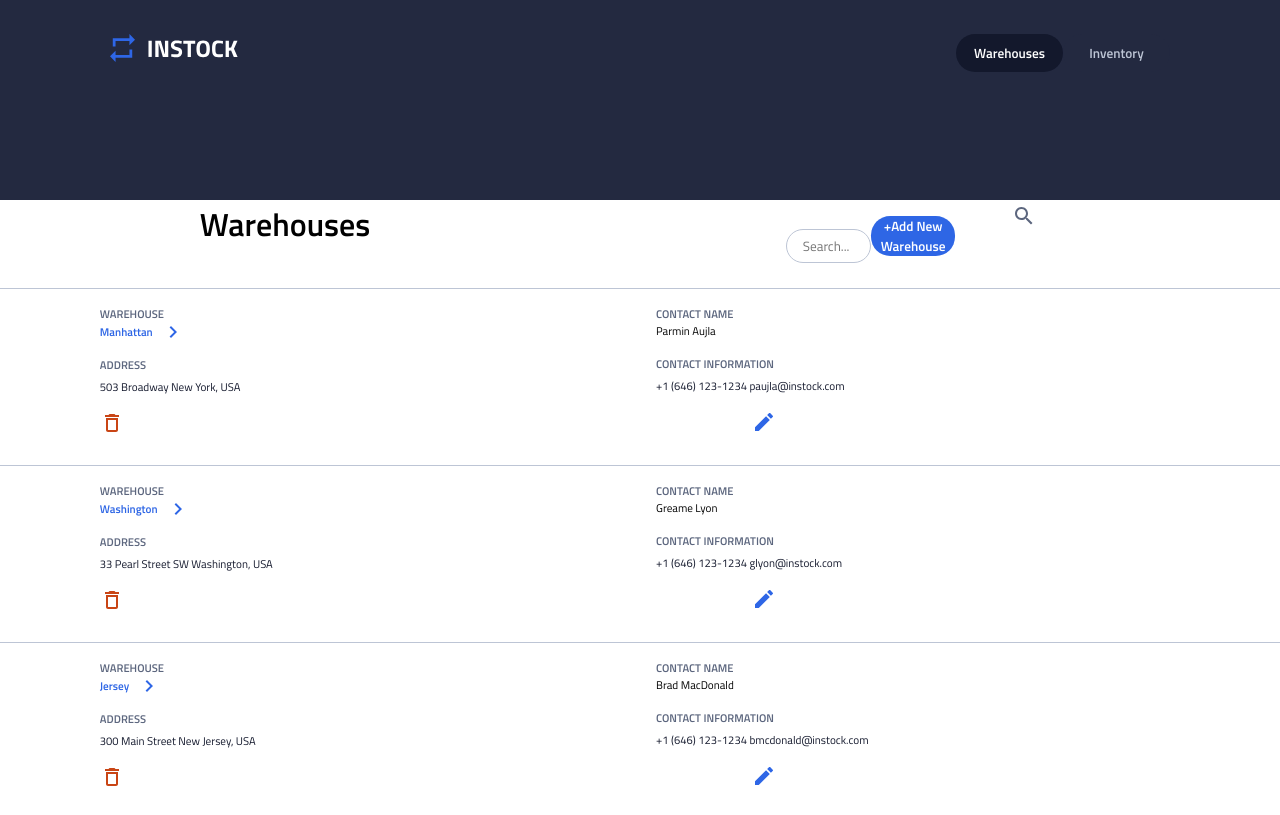
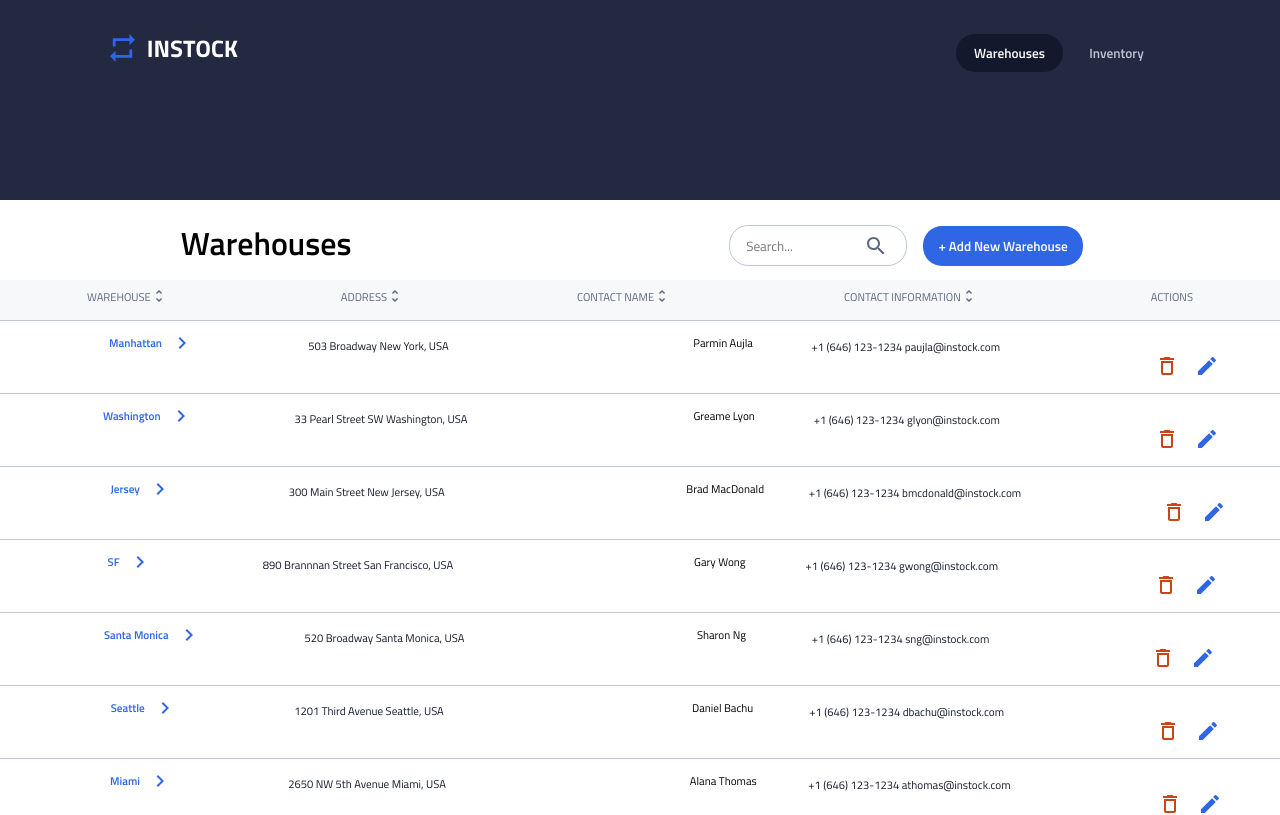
Before and after one commit to ShirinSadeghii/instock-frontend, a React (Create React App) app: page / in a window 1280 px wide. Shown: the top 815 px of the page. Built offline with nearby package versions, Linux system fonts and the light colour scheme.

Commit message:
start tablet style for warehouses page

```diff
--- a/src/components/WarehouseList/WarehouseList.jsx
+++ b/src/components/WarehouseList/WarehouseList.jsx
@@ -4,6 +4,7 @@ import trashBin from "../../assets/Icons/delete_outline-24px.svg";
 import pen from "../../assets/Icons/edit-24px.svg";
 import dataJson from "../../data/data.json";
 import lookingGlass from "../../assets/Icons/search-24px.svg";
+import sortArrow from "../../assets/Icons/sort-24px.svg";
 function WareHouseListDetail({ info }) {
   return (
     <li>
@@ -29,12 +30,47 @@ function WarehouseList() {
               alt="a looking glass icon"
             />
             <button className="warehouseListContainer__searchButton">
-              +Add New Warehouse
+              + Add New Warehouse
             </button>
           </div>
           {/* <button className="warehouseListContainer__searchButton">
             +Add New Warehouse
           </button> */}
+        </div>
+        <div className="warehouseListContainer__tabletLeader">
+          <p className="warehouseListContainer__tabletLeaderItem">
+            WAREHOUSE{" "}
+            <img
+              className="warehouseListContainer__tabletLeaderArrow"
+              src={sortArrow}
+              alt="sort arrows"
+            />
+          </p>
+          <p className="warehouseListContainer__tabletLeaderItem">
+            ADDRESS
+            <img
+              className="warehouseListContainer__tabletLeaderArrow"
+              src={sortArrow}
+              alt="sort arrows"
+            />
+          </p>
+          <p className="warehouseListContainer__tabletLeaderItem">
+            CONTACT NAME
+            <img
+              className="warehouseListContainer__tabletLeaderArrow"
+              src={sortArrow}
+              alt="sort arrows"
+            />
+          </p>
+          <p className="warehouseListContainer__tabletLeaderItem">
+            CONTACT INFORMATION
+            <img
+              className="warehouseListContainer__tabletLeaderArrow"
+              src={sortArrow}
+              alt="sort arrows"
+            />
+          </p>
+          <p className="warehouseListContainer__tabletLeaderItem">ACTIONS</p>
         </div>
         <ul className="warehouseListContainer__detailsBox">
           {dataJson.map((info, index) => {
@@ -83,7 +119,13 @@ function WarehouseList() {
                   <p className="warehouseListContainer__detailsInfo">
                     {info.contact_phone} {info.contact_email}
                   </p>
+
                   <span className="warehouseListContainer__penIcon--box">
+                    <img
+                      className="warehouseListContainer__binIconTablet"
+                      src={trashBin}
+                      alt="trashbin"
+                    />
                     <img
                       className="warehouseListContainer__penIcon"
                       src={pen}
--- a/src/components/WarehouseList/warehouseList.scss
+++ b/src/components/WarehouseList/warehouseList.scss
@@ -10,7 +10,11 @@
     margin-left: 1rem;
     margin-bottom: 1rem;
     margin-right: 1rem;
+    @include tablet {
+      margin-top: 1.2rem;
+    }
   }
+
   &__titleBox {
     display: flex;
     flex-direction: column;
@@ -18,25 +22,30 @@
     @include tablet {
       flex-direction: row;
       justify-content: space-around;
-      align-items: baseline;
-      flex-direction: row;
+      // align-items: baseline;
+      height: 5rem;
     }
   }
   &__searchBarBox {
     position: relative;
     margin: auto 2rem;
+    @include tablet {
+      display: flex;
+      align-items: baseline;
+      padding-top: 0.6rem;
+    }
   }
   &__searchBar {
     width: 100%;
     // margin: auto 1rem;
-
     height: 2rem;
     border-radius: 1.2rem;
     // border-color: $Light-Grey;
     border: 0.25px solid $Cloud;
-
     @include tablet {
-      width: 30%;
+      width: 11rem;
+      margin-right: 1rem;
+      height: 2.4rem;
     }
   }
   &__lookingGlass {
@@ -44,6 +53,10 @@
     position: absolute;
     top: 4%;
     right: 10%;
+    @include tablet {
+      right: 55%;
+      top: 35%;
+    }
   }
   &__searchButton {
     width: 100%;
@@ -57,7 +70,29 @@
     border: none;
     font-weight: 600;
     @include tablet {
-      width: 30%;
+      width: 10rem;
+    }
+  }
+  &__tabletLeader {
+    display: none;
+    @include tablet {
+      display: flex;
+      justify-content: space-around;
+      font-size: 0.7rem;
+      color: $Slate;
+      height: 2.5rem;
+      background-color: $Light-Grey;
+    }
+  }
+  &__tabletLeaderItem {
+    @include tablet {
+      padding-top: 0.5rem;
+      display: flex;
+    }
+  }
+  &__tabletLeaderArrow {
+    @include tablet {
+      height: 1rem;
     }
   }
   &__detailsBox {
@@ -69,8 +104,10 @@
     // border-bottom: solid 0.1rem $Cloud;
     list-style-type: none;
     font-size: 0.7rem;
-
-    // justify-content: space-evenly;
+    @include tablet {
+      // flex-direction: row;
+      width: 100%;
+    }
   }
   &__detailsBox--list {
     display: flex;
@@ -81,6 +118,13 @@
     padding-right: 1rem;
     padding-top: 1rem;
     justify-content: center;
+    @include tablet {
+      height: 2.5rem;
+      padding-left: 2rem;
+      align-items: baseline;
+      padding-top: 1rem;
+      padding-bottom: 1rem;
+    }
   }
   &__detailsBox--left {
     display: flex;
@@ -90,20 +134,33 @@
     margin-left: 1rem;
     width: 42%;
     margin-right: 2rem;
+    @include tablet {
+      // width: 20%;
+      width: 100%;
+      flex-direction: row;
+      justify-content: space-around;
+    }
   }
   &__detailsBox--right {
     // background-color: chartreuse;
     flex-direction: column;
     margin-right: 1rem;
     width: 42%;
-
     display: flex;
+    @include tablet {
+      width: 100%;
+      flex-direction: row;
+      justify-content: space-around;
+    }
   }
   &__detailsTitle {
     color: $Slate;
     font-weight: 600;
     padding-bottom: 0.3rem;
     // padding-top: 0.1rem;
+    @include tablet {
+      display: none;
+    }
   }
   &__detailsInfo {
     color: $Instock-Black;
@@ -126,12 +183,30 @@
   }
   &__binIcon {
     margin-top: 1rem;
+    @include tablet {
+      display: none;
+    }
+  }
+  &__binIconTablet {
+    display: none;
+    @include tablet {
+      display: initial;
+      height: 1.5rem;
+    }
   }
   &__penIcon {
     margin-top: 1rem;
+    @include tablet {
+      height: 1.5rem;
+      margin-left: 1rem;
+    }
   }
   &__penIcon--box {
     margin-left: 6rem;
+    @include tablet {
+      display: flex;
+      align-items: baseline;
+    }
   }
 }
 ::placeholder {
```
